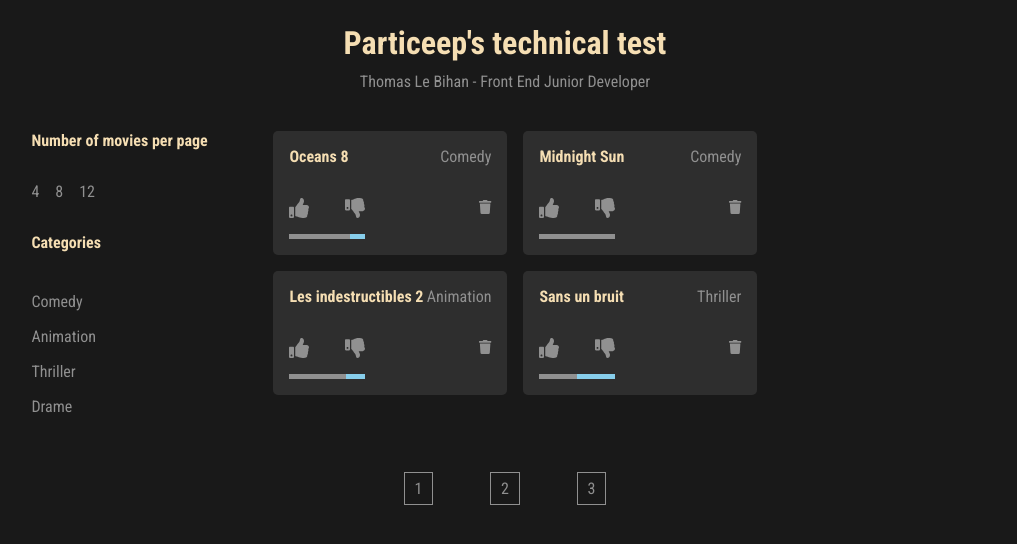
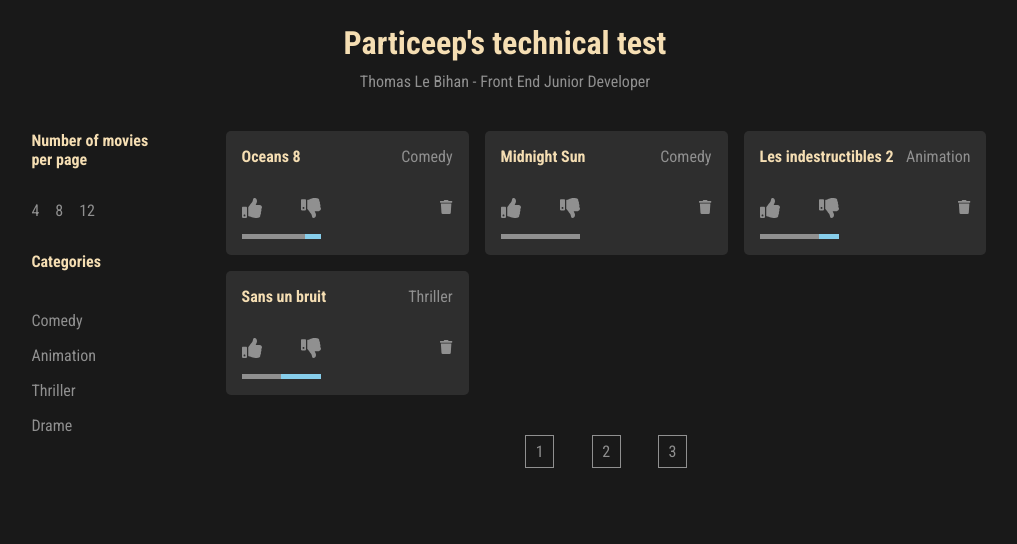
Before and after one commit to AshFromAvalon/particeep, a React (Create React App) app: page / in a window 1280 px wide. Shown: the top 544 px of the page, without its empty margins (135-1152 px from the left). Built offline with nearby package versions, Linux system fonts and the light colour scheme.

Commit message:
layout adjust

```diff
--- a/src/App.css
+++ b/src/App.css
@@ -17,7 +17,7 @@ header h1 {
 .nav {
   margin-top: 1.5em;
   padding: 0 2em;
-  min-width: 250px;
+  min-width: 200px;
 }
 
 .nav-limit-item + .nav-limit-item {
@@ -55,12 +55,12 @@ header h1 {
     flex-basis: 33.33%;
   }
 }
-@media (max-width: 1072px) {
+@media (max-width: 1244px) {
   .grid-item {
     flex-basis: 50%;
   }
 }
-@media (max-width: 686px) {
+@media (max-width: 930px) {
   .grid-item {
     flex-basis: 100%;
   }
@@ -102,6 +102,7 @@ header h1 {
 .pagination {
   margin-top: 1em;
   width: 20%;
+  min-width: 100px;
 }
 
 .pagination-item {
@@ -109,6 +110,10 @@ header h1 {
   padding: 0.4em 0.6em;
 }
 
+.pagination-item + .pagination-item {
+  margin-left: 1em;
+}
+
 .pagination-item:hover {
   cursor: pointer;
 }
--- a/src/App.js
+++ b/src/App.js
@@ -81,6 +81,7 @@ function App() {
         </nav>
 
         <div className="col">
+          <div className="row-col">
             <ul className="grid">
               {currentMovies.map((movie) => {
                 return (
@@ -95,13 +96,14 @@ function App() {
                 );
               })}
             </ul>
-        </div>
-      </div>
             <Pagination
               moviesPerPage={moviesPerPage}
               totalMovies={movies.length}
               paginate={paginate}
             />
+          </div>
+        </div>
+      </div>
     </main>
   );
 }
```
Lines whose indentation alone changed are shown as unchanged.
